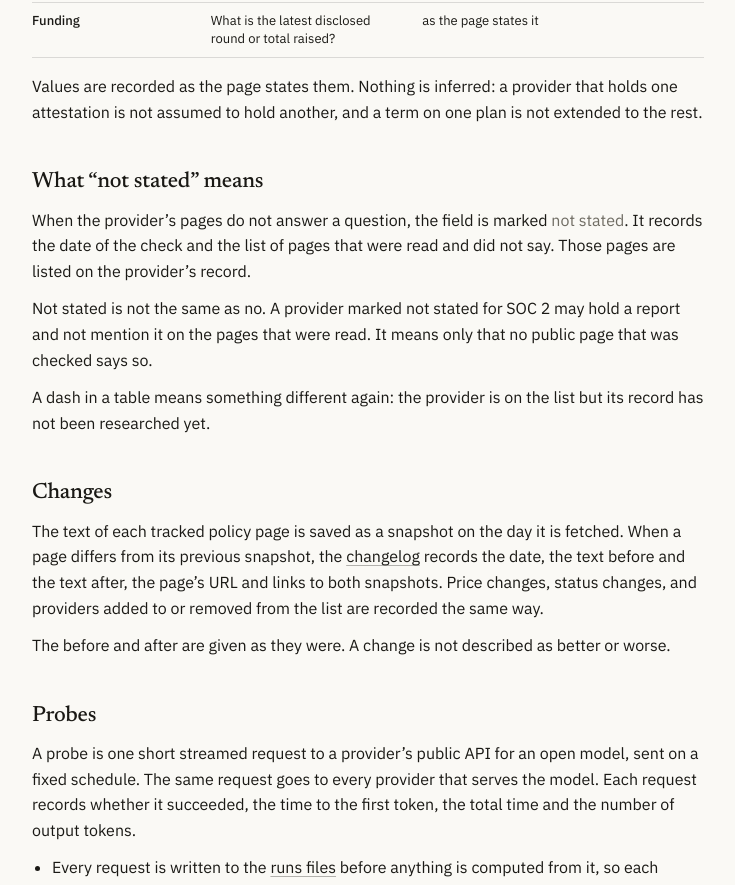
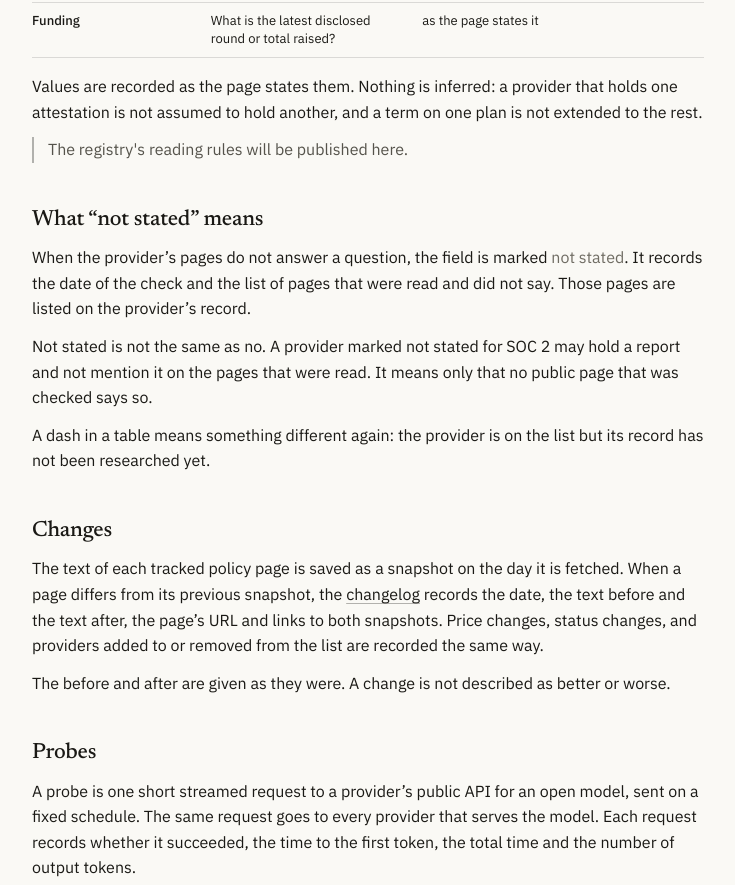
Before and after one commit to 31Carlton7/inference-index, a Next.js app: page /method in a window 1280 px wide. Shown: the part 1480-2365 px from the top of the page, without its empty margins (72-807 px from the left). Built offline with nearby package versions, Linux system fonts and the light colour scheme.

Commit message:
Show the registry method notes on the method page

```diff
--- a/app/method/page.tsx
+++ b/app/method/page.tsx
@@ -103,6 +103,7 @@ export default function MethodPage() {
             Values are recorded as the page states them. Nothing is inferred: a provider that holds one attestation
             is not assumed to hold another, and a term on one plan is not extended to the rest.
           </p>
+          <MethodDoc file="method-registry.md" pending="The registry's reading rules will be published here." />
         </section>
 
         <section>
```
